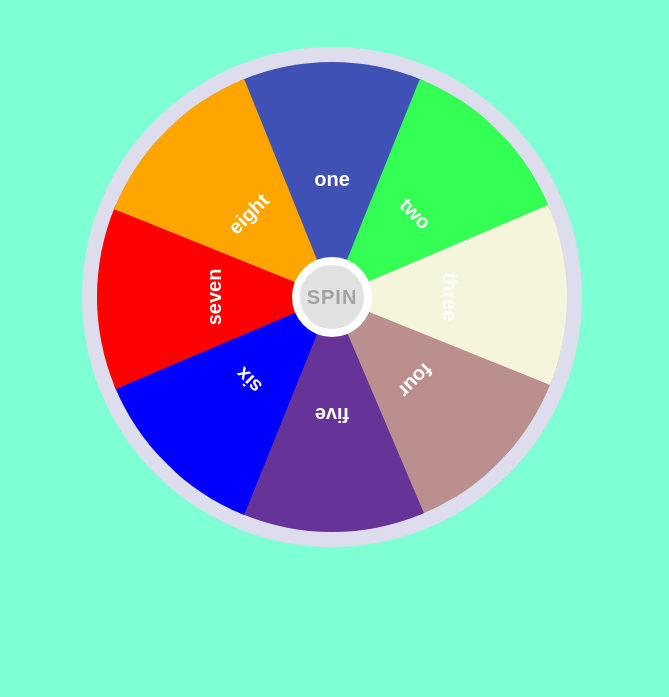
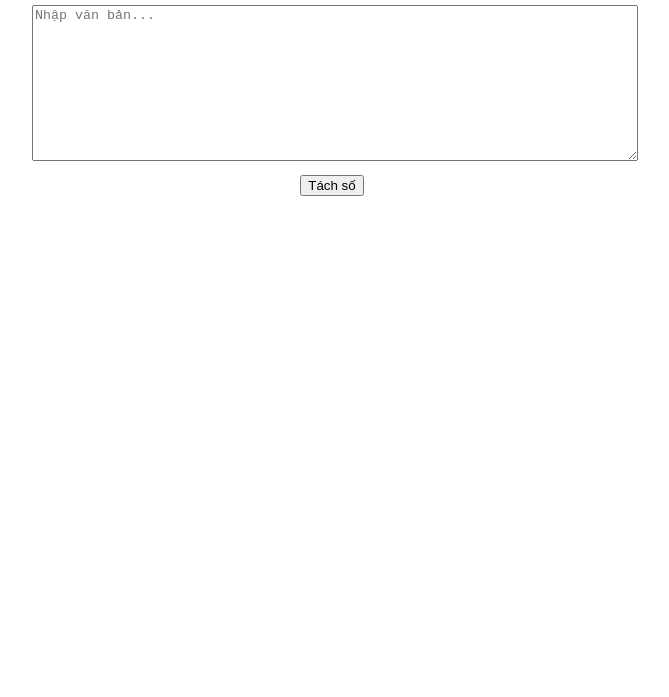
Before and after one commit to ThienBk/Java-Practise, a plain HTML site: page index.html in a window 1280 px wide. Shown: the part 103-800 px from the top of the page, without its empty margins (308-977 px from the left). Drawn offline with Linux system fonts and the light colour scheme.

Commit message:
index.html

```diff
--- a/index.html
+++ b/index.html
@@ -2,139 +2,55 @@
 <html lang="en">
 <head>
 <meta charset="UTF-8">
-    <meta http-equiv="X-UA-Compatible" content="IE=edge">
 <meta name="viewport" content="width=device-width, initial-scale=1.0">
-    <title>Spin Wheel Using HTML, CSS and Javascript</title>
-    <link rel="stylesheet" href="css/style.css">
+<title>Tách số từ văn bản</title>
 <style>
-            *{
-    box-sizing: border-box;
+  body {
+    font-family: Arial, sans-serif;
   }
-body{
-    margin: 0px;
-    padding: 0px;
-    background-color: aquamarine;
-    display: flex;
-    align-items: center;
-    justify-content: center;
-    height: 100vh;
-    overflow: hidden;
+  .container {
+    max-width: 600px;
+    margin: 0 auto;
+    padding: 20px;
   }
-
-.wapper{
-    width: 500px;
-    height: 500px;
-    background-color: #ccc;
-    border-radius: 50%;
-    border: 15px solid #dde;
-    position: relative;
-    overflow: hidden;
-    transition: 5s;
+  textarea {
+    width: 100%;
+    height: 150px;
+    margin-bottom: 10px;
   }
-.wapper div{
-    height: 50%;
-    width: 200px;
-    position: absolute;
-    clip-path: polygon(100% 0, 50% 100%, 0 0);
-    transform: translateX(-50%);
-    transform-origin: bottom;
-    text-align: center;
-    display: flex;
-    align-items: center;
-    justify-content: center;
-    font-size: 20px;
+  button {
+    display: block;
+    margin: 0 auto;
+  }
+  .result {
+    margin-top: 20px;
     font-weight: bold;
-    font-family: sans-serif;
-    color: #fff;
-    left: 135px;
-}
-.wapper .one{
-    background-color: #3f51b5;
-    left: 50%;
-}
-.wapper .two{
-    background-color: #3f5;
-    transform: rotate(45deg);
-}
-.wapper .three{
-    background-color: beige;
-    transform: rotate(90deg);
-}
-.wapper .four{
-    background-color: rosybrown;
-    transform: rotate(135deg);
-}
-.wapper .five{
-    background-color: rebeccapurple;
-    transform: rotate(180deg);
-}
-.wapper .six{
-    background-color: blue;
-    transform: rotate(225deg);
-}
-.wapper .seven{
-    background-color: red;
-    transform: rotate(270deg);
-}
-.wapper .eight{
-    background-color: orange;
-    transform: rotate(315deg);
-}
-.arrow{
-    position: absolute;
-    top: 10px;
-    left: 50%;
-    transform: translateX(-50%);
-    color: #fff;
-}
-.arrow::before{
-    /*content: "\1F817";*/
-    font-size: 50px;
-}
-.arrow img{ width: 100px;height: 80px; }
-#spin{
-    position: absolute;
-    top: 50%;
-    left: 50%;
-    transform: translate(-50%,-50%);
-    z-index: 99;
-    background-color: #e2e2e2;
-    text-transform: uppercase;
-    border: solid 8px #fff;
-    font-weight: bold;
-    font-size: 20px;
-    color: #a2a2a2;
-    width: 80px;
-    height: 80px;
-    font-family: sans-serif;
-    border-radius: 50%;
-    cursor: pointer;
-    outline: none;
-    letter-spacing: 1px;
   }
 </style>
 </head>
 <body>
-    <button id="spin">Spin</button>
-    <span class="arrow"><img src="MuiTen.png" alt="" class="arrow"></span>
-    <div class="wapper">
-        <div class="one">one</div>
-        <div class="two">two</div>
-        <div class="three">three</div>
-        <div class="four">four</div>
-        <div class="five">five</div>
-        <div class="six">six</div>
-        <div class="seven">seven</div>
-        <div class="eight">eight</div>
+<div class="container">
+  <h1>Tách số từ văn bản</h1>
+  <textarea id="inputText" placeholder="Nhập văn bản..."></textarea>
+  <button onclick="splitNumbers()">Tách số</button>
+  <div class="result" id="result"></div>
 </div>
 <script>
-          let container=document.querySelector(".wapper");
-		let btn = document.getElementById("spin");
-		let number = Math.ceil(Math.random()*5000);
+function splitNumbers() {
+  var inputText = document.getElementById("inputText").value;
+  var numbers = inputText.match(/\d+/g); // Sử dụng regex để tách các số
+  var resultDiv = document.getElementById("result");
 
-		btn.onclick=function(){
-		    container.style.transform="rotate("+number+"deg)";
-		    number+=Math.ceil(Math.random()*5000);
+  if (numbers) {
+    var resultHTML = "<p>Các số tìm thấy:</p><ul>";
+    numbers.forEach(function(number) {
+      resultHTML += "<li>" + number + "</li>";
+    });
+    resultHTML += "</ul>";
+    resultDiv.innerHTML = resultHTML;
+  } else {
+    resultDiv.innerHTML = "<p>Không tìm thấy số nào.</p>";
+  }
 }
 </script>
 </body>
```
Lines whose indentation alone changed are shown as unchanged.
